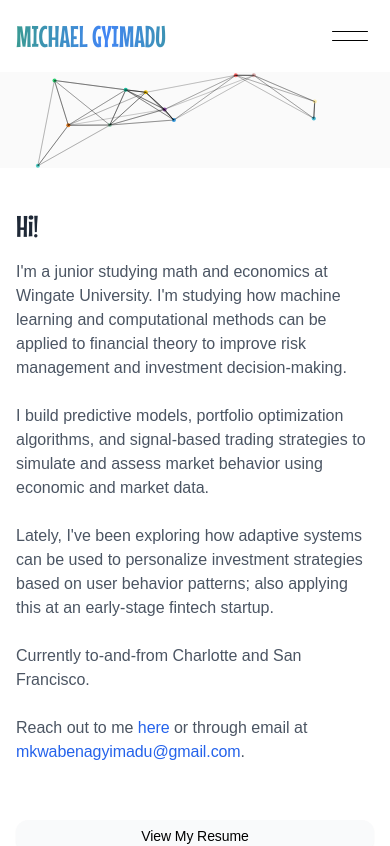
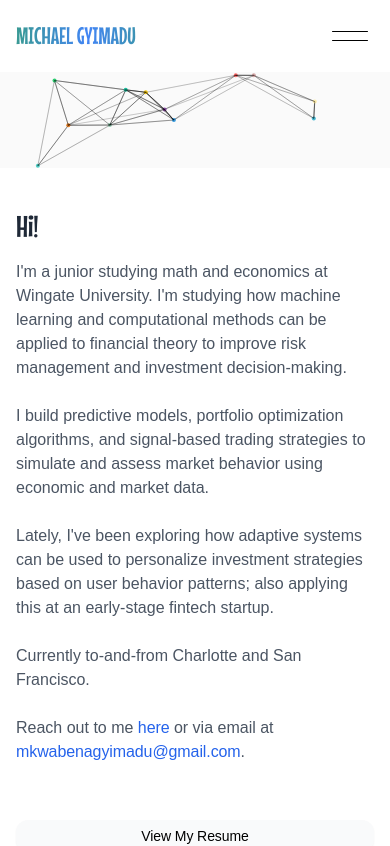
Before and after one commit to gyimadu/portfolio, a Next.js app: page / in a window 390 px wide. Shown: the top 846 px of the page. Built offline with nearby package versions, Linux system fonts and the light colour scheme; a web font is replaced by a local one.

Commit message:
update: minor update to logo on header on mobile

```diff
--- a/src/app/page.tsx
+++ b/src/app/page.tsx
@@ -46,7 +46,7 @@ export default function Home() {
                   Currently to-and-from Charlotte and San Francisco.
                 </div>
                 <div className='text-base md:text-lg mb-6'>
-                  Reach out to me <Link href="/contact" className='text-blue-600'>here</Link> or through email at <a href="mailto:mkwabenagyimadu@gmail.com" className='text-blue-600'>mkwabenagyimadu@gmail.com</a>.
+                  Reach out to me <Link href="/contact" className='text-blue-600'>here</Link> or via email at <a href="mailto:mkwabenagyimadu@gmail.com" className='text-blue-600'>mkwabenagyimadu@gmail.com</a>.
                 </div>
               </div>
 
--- a/src/components/Header.tsx
+++ b/src/components/Header.tsx
@@ -10,7 +10,7 @@ export default function Header() {
     <header className="bg-white md:bg-transparent sticky top-0 z-50">
       <div className="max-w-full mx-auto px-4 py-3 md:pt-8">
         <nav className="flex justify-between items-center md:items-start md:px-4">
-          <Link href="/" className="text-3xl md:text-3xl hover:text-gray-600 transition-colors font-medium">
+          <Link href="/" className="text-2xl md:text-3xl hover:text-gray-600 transition-colors font-medium">
             <span className="gradient-text font-mouse">MICHAEL GYIMADU</span>
           </Link>
 
```
